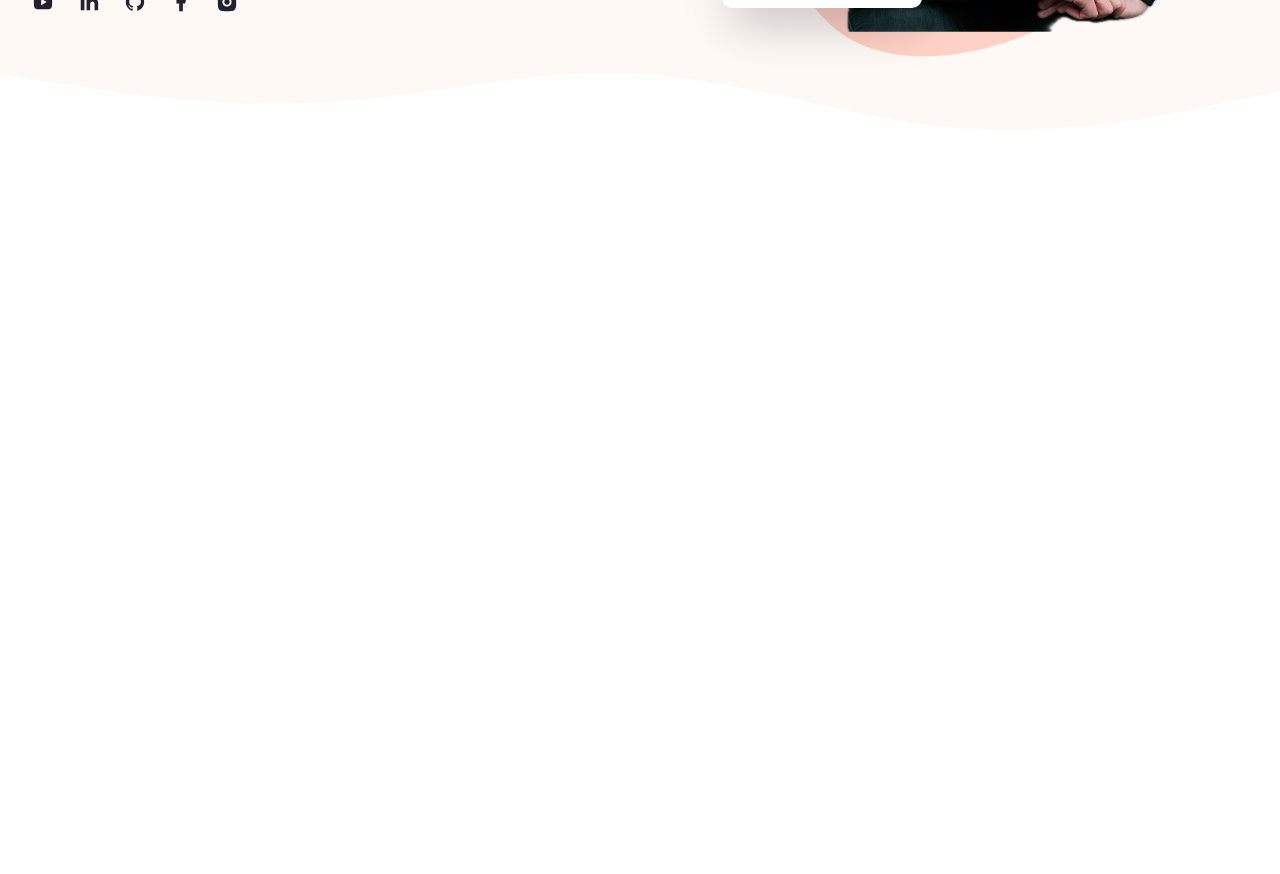
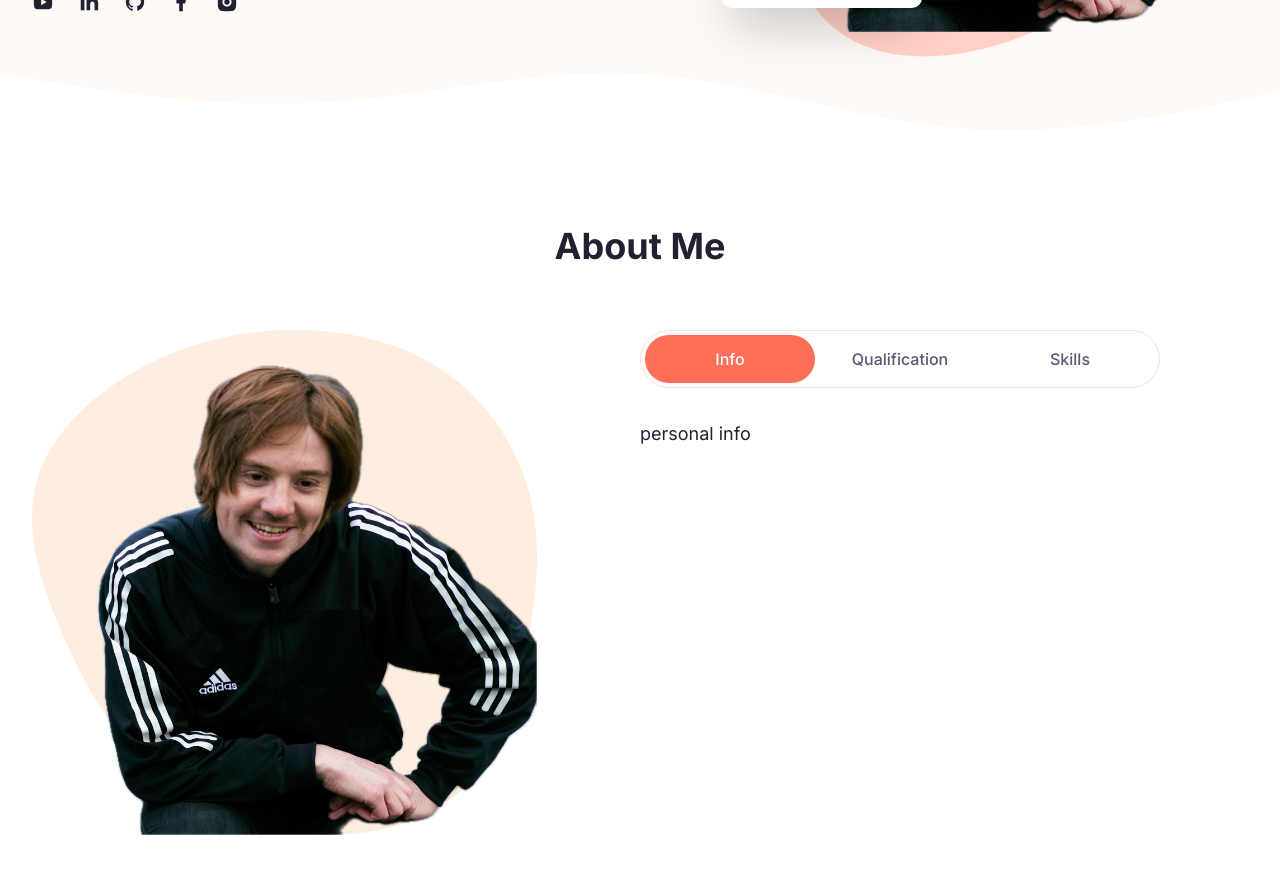
Before and after one commit to torhodhog/portfolio-, a Next.js app: page / in a window 1280 px wide. Shown: the part 740-1614 px from the top of the page. Built offline with nearby package versions, Linux system fonts and the light colour scheme.

Commit message:
A lot of work on About page

```diff
--- a/app/globals.css
+++ b/app/globals.css
@@ -1,8 +1,6 @@
 @tailwind base;
 @tailwind components;
 @tailwind utilities;
-
-@layer base {
 
 @layer base {
   :root {
@@ -51,17 +49,12 @@
     --input: 237 22% 20%;
     --ring: 8 99% 67%;
   }
-}
 
-}
-
-@layer base {
   * {
     @apply border-border;
   }
   body {
     @apply bg-background text-foreground;
-  }
   }
 
   .h1 {
@@ -72,6 +65,11 @@
     @apply text-muted-foreground text-lg mb-8 font-light;
   }
 
+  .section-title{
+    @apply text-4xl font-bold relative w-max items-center justify-between gap-x-3 before:bg-dots_light before:dark:bg-dots_dark before:bg-no-repeat before:bg-center before:w-[24px] before:h-[24px];
+  }
+
   .badge{
     @apply z-10 w-[200px] h-[68px] bg-white dark:backdrop-blur-[44px] shadow-2xl p-4 rounded-[10px] flex items-center gap-x-4;
   }
+}
--- a/app/page.jsx
+++ b/app/page.jsx
@@ -1,11 +1,13 @@
 
 //components
+import About from "@/components/About";
 import Hero from "@/components/Hero";
 
 export default function Home() {
   return (
     <main>
       <Hero />
+      <About />
     </main>
   )
 }
--- /dev/null
+++ b/components/About.jsx
@@ -0,0 +1,149 @@
+import DevImg from './DevImg';
+import Image from 'next/image';
+import {Tabs, TabsContent, TabsList, TabsTrigger} from '@/components/ui/tabs';
+
+import {User2, MailIcon, HomeIcon, PhoneCall, GraduationCap, Calendar, Briefcase} from 'lucide-react';
+
+
+const infoData = [
+   {
+      icon: <User2 size={20}/>,
+      text: 'Torgeir Hodne-Høgheim',
+   },
+   {
+      icon: <PhoneCall size={20}/>,
+      text: '+47 92056241',
+   },
+   {
+      icon: <MailIcon size={20}/>,
+      text: 'hogheim@gmail.com',
+   },
+   {
+      icon: <Calendar size={20}/>,
+      text: 'Born on 20 Jul, 1990',
+   },
+   {
+      icon: <GraduationCap size={20}/>,
+      text: 'Front End Developer',
+   },
+   {
+      icon: <HomeIcon size={20}/>,
+      text: 'Helgeplasset 114, 5148 Fyllingsdalen',
+   },
+]
+
+const qualificationData = [
+   {
+      title:  'education',
+      dat: [
+         {
+            university: 'Høgskolen på Vestlandet',
+            qualification: 'Bachelor, lærer, GLU 1-7',
+            years: '2010-2014',
+         },
+         {
+            university: 'Noroff institute of technology and Media',
+            qualification: 'Back End Developer',
+            years: '2023-2024'
+         },
+         {
+            university: 'Gokstad Akademiet',
+            qualification: 'Front End Developer',
+            years: '2023-2025'
+         },
+      ]
+   },
+   {
+      title:  'experience',
+      dat: [
+         {
+            company: 'Bergen Kommune',
+            qualification: 'Kontaklærer, 1-7. klasse',
+            years: '2015-2023',
+         },
+
+      ]
+   },
+]
+
+const skillData =[
+   {
+      title: 'skills',
+      data: [
+         {
+            name: 'HTML, CSS',
+         },
+         {
+            name: 'JavaScript',
+         },
+         {
+            name: 'Node.js',
+         },
+         {
+            name: 'Express.js',
+         },
+         {
+            name: 'Next.js',
+         },
+         {
+            name: 'React.js',
+         },
+      ]
+   },
+   {
+      title: 'tools',
+      data: [
+         {
+            imgPath: '/about/vscode.svg',
+         },
+         {
+            imgPath: '/about/figma.svg',
+         },
+         {
+            imgPath: '/about/notion.svg',
+         },
+         {
+            imgPath: '/about/wordpress.svg',
+         },
+      ]
+   },
+]
+
+const About = () => {
+
+   const getData = (arr, title) => {
+      return arr.find((item)=> item.title === title)
+   };
+ return (
+    <section className='xl:h-[860px] pb-12 xl:py-24'>
+      <div className="container mx-auto">
+         <h2 className='section-title mb-8 xl:mb-16 text-center mx-auto'>About Me</h2>
+         <div className='flex flex-col xl:flex-row'>
+            {/* image */}
+            <div className='hidden xl:flex flex-1 relative'>
+               <DevImg containerStyles='bg-about_shape_light dark:bg-about_shape_dark w-[505px] h-[505px] bg-ro-repeat relative' imgSrc='/hero/developer.png'/>
+            </div>
+            { /* tabs */}
+            <div className='flex-1'>
+               <Tabs defaultValue='personal'>
+                  <TabsList className='w-full grid xl:grid-cols-3 xl:max-w-[520px] xl:border dark:border-none'>
+                     <TabsTrigger value='personal'>Info</TabsTrigger>
+                     <TabsTrigger value='qualifications'>Qualification</TabsTrigger>
+                     <TabsTrigger value='skills'>Skills</TabsTrigger>
+                  </TabsList>
+                  { /* tabs content */}
+                  <div className='text-lg mt-12 xl:mt-8'>
+                     {/* personal */}
+                     <TabsContent value='personal'>personal info</TabsContent>
+                     <TabsContent value='qualifications'>qualications info</TabsContent>
+                     <TabsContent value='skills'>skills info</TabsContent>
+                  </div>
+               </Tabs>
+            </div>
+         </div>
+      </div>
+    </section>
+  )
+}
+
+export default About
--- a/components/ui/tabs.jsx
+++ b/components/ui/tabs.jsx
@@ -11,7 +11,7 @@
   <TabsPrimitive.List
     ref={ref}
     className={cn(
-      "inline-flex h-10 items-center justify-center rounded-md bg-muted p-1 text-muted-foreground",
+      "inline-flex items-center justify-center xl:bg-white p-1 text-muted-foreground rounded-[30px] dark:md:bg-secondary ",
       className
     )}
     {...props} />
@@ -22,7 +22,7 @@
   <TabsPrimitive.Trigger
     ref={ref}
     className={cn(
-      "inline-flex items-center justify-center whitespace-nowrap rounded-sm px-3 py-1.5 text-sm font-medium ring-offset-background transition-all focus-visible:outline-none focus-visible:ring-2 focus-visible:ring-ring focus-visible:ring-offset-2 disabled:pointer-events-none disabled:opacity-50 data-[state=active]:bg-background data-[state=active]:text-foreground data-[state=active]:shadow-sm",
+      "inline-føex items-center justify-center whitespace-nowrap rounded-full px-3 py-1.5 text-base font-medium ring-offset-background transition-all focus-visible:outline-none focus-visible:ring-2 focus-visible:ring-ring focus-visible:ring-offset-2 disabled:pointer-events-none disabled:opacitry-50 data-[state=active]:bg-primary data-[state=active]:text-white data-[state=active]:shadow-sm h-[48px]",
       className
     )}
     {...props} />
--- a/tailwind.config.js
+++ b/tailwind.config.js
@@ -79,6 +79,10 @@
         hero_shape: 'url(/hero/shape-1.svg)',
         hero_shape2_light: 'url(/hero/shape-2-light.svg)',
         hero_shape2_dark: 'url(/hero/shape-2-dark.svg)',
+        about_shape_light: 'url(/about/shape-light.svg)',
+        about_shape_dark: 'url(/about/shape-dark.svg)',
+        dots_light: 'url(/dots-light.svg)',
+        dots_dark: 'url(/dots-dark.svg)',
       }
     },
   },
```
Lines whose indentation alone changed are shown as unchanged.
